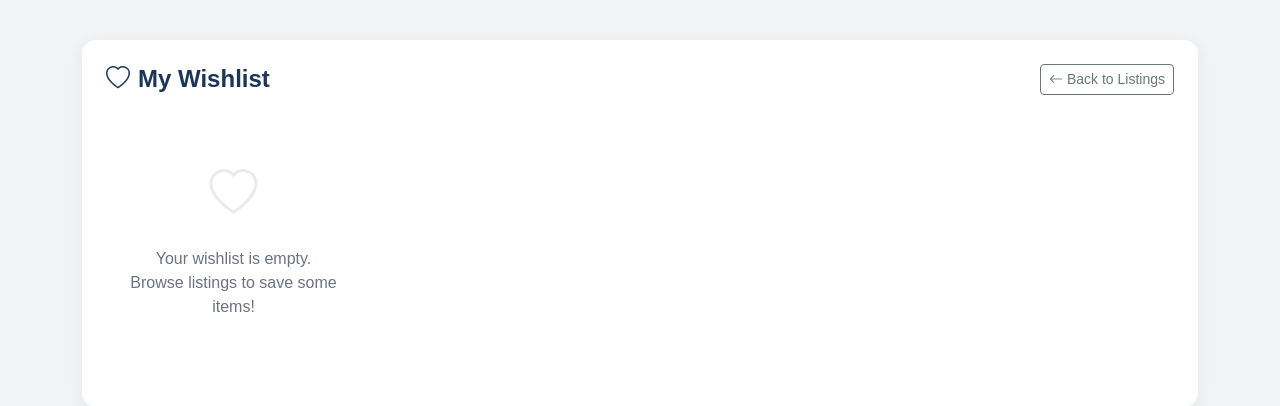
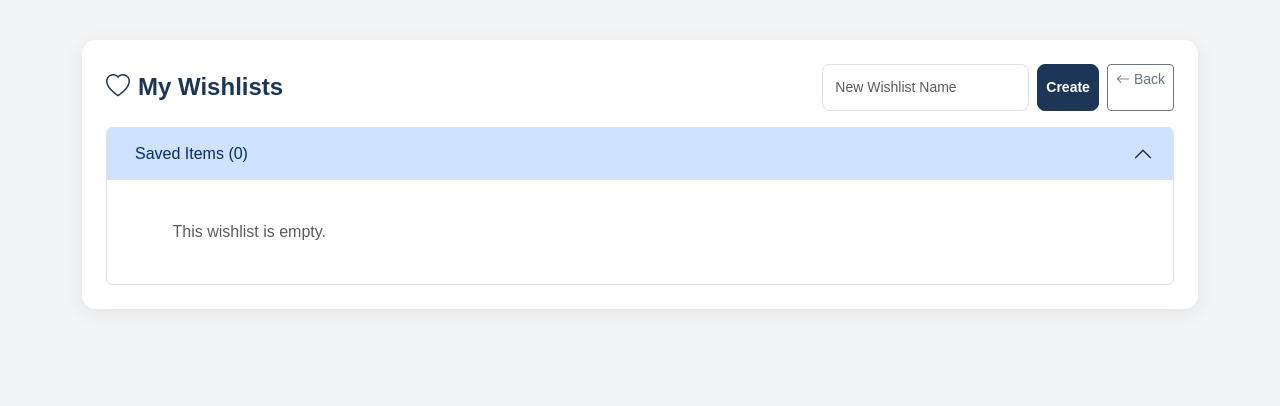
Before and after one commit to joakee/cits3403-project, a Flask app: page /user/wishlist in a window 1280 px wide. Shown: the part 63-469 px from the top of the page. Run offline with Flask 3, Linux system fonts and the light colour scheme; a user stored in the database is signed in; some libraries are stand-ins or nearby versions.

Commit message:
feat: implement multi-wishlist system with asynchronous UI updates and user-defined list management

```diff
--- a/app/routes/listings.py
+++ b/app/routes/listings.py
@@ -5,7 +5,7 @@ from flask import (Blueprint, render_template, redirect, url_for,
 from flask_login import login_required, current_user
 from werkzeug.utils import secure_filename
 from app import db
-from app.models import Listing, ListingEdit, User
+from app.models import Listing, ListingEdit, User, Wishlist
 from app.forms import ListingForm, EditListingForm
 
 bp = Blueprint('listings', __name__, url_prefix='/listings')
@@ -165,22 +165,78 @@ def edit(listing_id):
 @bp.route('/<int:listing_id>/wishlist', methods=['POST'])
 @login_required
 def toggle_wishlist(listing_id):
+    """Legacy toggle - saves to first/default wishlist. Kept for non-JS fallback."""
     listing = Listing.query.get_or_404(listing_id)
     added = False
-    if listing in current_user.wishlist_listings:
-        current_user.wishlist_listings.remove(listing)
+
+    # Get or create default wishlist
+    default_wl = current_user.wishlists.order_by(Wishlist.created_at.asc()).first()
+    if not default_wl:
+        default_wl = Wishlist(name="Saved Items", user_id=current_user.id)
+        db.session.add(default_wl)
+        db.session.commit()
+
+    if listing in default_wl.listings:
+        default_wl.listings.remove(listing)
         flash('Removed from wishlist.', 'info')
     else:
-        current_user.wishlist_listings.append(listing)
+        default_wl.listings.append(listing)
         added = True
         flash('Added to wishlist.', 'success')
     db.session.commit()
 
-    wishlist_count = listing.wishlisted_by.count()
+    wishlist_count = listing.save_count
 
     if request.headers.get('X-Requested-With') == 'XMLHttpRequest' or request.is_json:
         return jsonify({'success': True, 'added': added, 'count': wishlist_count})
 
-    # Redirect back to where the user came from, or fallback to listing detail
     next_page = request.referrer or url_for('listings.detail', listing_id=listing.id)
     return redirect(next_page)
+
+
+@bp.route('/<int:listing_id>/wishlists', methods=['GET'])
+@login_required
+def get_wishlists_for_listing(listing_id):
+    """Return user's wishlists with checked status for this listing."""
+    listing = Listing.query.get_or_404(listing_id)
+    wishlists = current_user.wishlists.order_by(Wishlist.created_at.asc()).all()
+
+    # Auto-create default if none
+    if not wishlists:
+        default_wl = Wishlist(name="Saved Items", user_id=current_user.id)
+        db.session.add(default_wl)
+        db.session.commit()
+        wishlists = [default_wl]
+
+    return jsonify({
+        'wishlists': [{
+            'id': wl.id,
+            'name': wl.name,
+            'checked': listing in wl.listings
+        } for wl in wishlists],
+        'save_count': listing.save_count,
+        'is_saved': current_user.has_saved(listing)
+    })
+
+
+@bp.route('/<int:listing_id>/wishlist/<int:wishlist_id>', methods=['POST'])
+@login_required
+def toggle_wishlist_item(listing_id, wishlist_id):
+    """Toggle a listing in a specific wishlist."""
+    listing = Listing.query.get_or_404(listing_id)
+    wl = Wishlist.query.filter_by(id=wishlist_id, user_id=current_user.id).first_or_404()
+
+    if listing in wl.listings:
+        wl.listings.remove(listing)
+        checked = False
+    else:
+        wl.listings.append(listing)
+        checked = True
+    db.session.commit()
+
+    return jsonify({
+        'success': True,
+        'checked': checked,
+        'save_count': listing.save_count,
+        'is_saved': current_user.has_saved(listing)
+    })
--- a/app/routes/profile.py
+++ b/app/routes/profile.py
@@ -1,7 +1,7 @@
-from flask import Blueprint, render_template, redirect, url_for, flash, request
+from flask import Blueprint, render_template, redirect, url_for, flash, request, jsonify
 from flask_login import login_required, current_user
 from app import db
-from app.models import User, Listing, Review
+from app.models import User, Listing, Review, Wishlist
 from app.forms import EditProfileForm, ReviewForm
 
 bp = Blueprint('profile', __name__, url_prefix='/user')
@@ -89,8 +89,77 @@ def edit():
     return render_template('profile/edit.html', form=form)
 
 
-@bp.route('/wishlist')
+@bp.route('/wishlist', methods=['GET', 'POST'])
 @login_required
 def wishlist():
-    wishlist_items = current_user.wishlist_listings.filter(Listing.is_active == True).order_by(Listing.created_at.desc()).all()
-    return render_template('profile/wishlist.html', listings=wishlist_items)
+    if request.method == 'POST':
+        name = request.form.get('name')
+        if name and name.strip():
+            new_wl = Wishlist(name=name.strip(), user_id=current_user.id)
+            db.session.add(new_wl)
+            db.session.commit()
+            flash(f'Wishlist "{name}" created.', 'success')
+        return redirect(url_for('profile.wishlist'))
+
+    wishlists = current_user.wishlists.order_by(Wishlist.created_at.asc()).all()
+    if not wishlists:
+        default_wl = Wishlist(name="Saved Items", user_id=current_user.id)
+        db.session.add(default_wl)
+        db.session.commit()
+        wishlists = [default_wl]
+
+    return render_template('profile/wishlist.html', wishlists=wishlists)
+
+
+@bp.route('/wishlist/create', methods=['POST'])
+@login_required
+def wishlist_create():
+    """AJAX: create a new wishlist, return {id, name}."""
+    name = request.json.get('name', '').strip() if request.is_json else request.form.get('name', '').strip()
+    if not name:
+        return jsonify({'error': 'Name required'}), 400
+    wl = Wishlist(name=name, user_id=current_user.id)
+    db.session.add(wl)
+    db.session.commit()
+    return jsonify({'id': wl.id, 'name': wl.name})
+
+
+@bp.route('/wishlist/<int:wl_id>/rename', methods=['POST'])
+@login_required
+def wishlist_rename(wl_id):
+    """AJAX: rename a wishlist."""
+    wl = Wishlist.query.filter_by(id=wl_id, user_id=current_user.id).first_or_404()
+    name = request.json.get('name', '').strip() if request.is_json else request.form.get('name', '').strip()
+    if not name:
+        return jsonify({'error': 'Name required'}), 400
+    wl.name = name
+    db.session.commit()
+    return jsonify({'id': wl.id, 'name': wl.name})
+
+
+@bp.route('/wishlist/<int:wl_id>/delete', methods=['POST'])
+@login_required
+def wishlist_delete(wl_id):
+    """AJAX: delete a wishlist."""
+    wl = Wishlist.query.filter_by(id=wl_id, user_id=current_user.id).first_or_404()
+    db.session.delete(wl)
+    db.session.commit()
+    return jsonify({'success': True})
+
+
+@bp.route('/wishlist/<int:wl_id>/move/<int:listing_id>', methods=['POST'])
+@login_required
+def wishlist_move(wl_id, listing_id):
+    """AJAX: move a listing from wl_id into target_id (remove from source, add to target)."""
+    target_id = request.json.get('target_id') if request.is_json else request.form.get('target_id')
+    if not target_id:
+        return jsonify({'error': 'target_id required'}), 400
+    source_wl = Wishlist.query.filter_by(id=wl_id, user_id=current_user.id).first_or_404()
+    target_wl = Wishlist.query.filter_by(id=int(target_id), user_id=current_user.id).first_or_404()
+    listing = Listing.query.get_or_404(listing_id)
+    if listing in source_wl.listings:
+        source_wl.listings.remove(listing)
+    if listing not in target_wl.listings:
+        target_wl.listings.append(listing)
+    db.session.commit()
+    return jsonify({'success': True})
--- a/app/static/css/style.css
+++ b/app/static/css/style.css
@@ -289,12 +289,37 @@ body {
     margin-bottom: 12px;
     opacity: 0.4;
 }
+
+/* ─── Wishlist popup ───────────────────────────────────────────── */
+.wishlist-popup {
+    position: fixed;
+    z-index: 99999;
+    min-width: 210px;
+    font-size: 0.9rem;
+    animation: fadeInDown 0.15s ease;
+}
+
+@keyframes fadeInDown {
+    from { opacity: 0; transform: translateY(-6px); }
+    to   { opacity: 1; transform: translateY(0); }
+}
+
+.wishlist-popup .form-check-label {
+    cursor: pointer;
+}
+
+.wishlist-popup .form-check-input:checked {
+    background-color: #dc3545;
+    border-color: #dc3545;
+}
+
 * {
     box-sizing: border-box;
     margin: 0;
     padding: 0;
     font-family: Arial, sans-serif;
 }
+
 
 body {
     background-color: #f3f4f6;
--- a/app/static/js/main.js
+++ b/app/static/js/main.js
@@ -23,24 +23,26 @@ $(document).ready(function () {
                         ? '<img src="' + item.image_url + '" class="listing-img">'
                         : '<div class="listing-img-placeholder"><i class="bi bi-box-seam"></i></div>';
 
-                    var currentUserId = window.CURRENT_USER_ID; // Need to set this in base.html if we want to conditionally render the heart
+                    var currentUserId = window.CURRENT_USER_ID;
 
                     var heartHtml = '';
                     if (currentUserId && currentUserId != item.seller_id) {
                         var iconClass = item.is_wishlisted ? 'bi-heart-fill' : 'bi-heart';
-                        var csrfToken = $('meta[name="csrf-token"]').attr('content');
                         var countText = 'Saved by ' + item.wishlist_count + (item.wishlist_count === 1 ? ' person' : ' people');
-                        heartHtml = '<form action="/listings/' + item.id + '/wishlist" method="POST" class="m-0 wishlist-form">' +
-                                    '<input type="hidden" name="csrf_token" value="' + csrfToken + '">' +
-                                    '<button type="submit" class="btn btn-sm btn-link text-danger p-0 text-decoration-none" title="Toggle Wishlist" style="line-height: 1;">' +
-                                    '<i class="' + iconClass + '"></i>' +
+                        heartHtml = '<button type="button"' +
+                                    ' class="btn btn-sm btn-link text-danger p-0 text-decoration-none wishlist-btn"' +
+                                    ' data-listing-id="' + item.id + '"' +
+                                    ' data-is-saved="' + (item.is_wishlisted ? 'true' : 'false') + '"' +
+                                    ' title="Save to Wishlist" style="line-height: 1;">' +
+                                    '<i class="bi ' + iconClass + '"></i>' +
                                     '<span class="wishlist-count ms-1 text-dark" style="font-size: 0.85em;">' + countText + '</span>' +
-                                    '</button></form>';
-                    } else {
+                                    '</button>';
+                    } else if (currentUserId) {
+                        // seller view - just show count
                         var countText = 'Saved by ' + item.wishlist_count + (item.wishlist_count === 1 ? ' person' : ' people');
                         heartHtml = '<div class="text-danger" style="line-height: 1;">' +
-                                    '<i class="bi-heart-fill"></i>' +
-                                    '<span class="wishlist-count ms-1 text-dark" style="font-size: 0.85em;">' + countText + '</span>' +
+                                    '<i class="bi bi-heart-fill"></i>' +
+                                    '<span class="ms-1 text-dark" style="font-size: 0.85em;">' + countText + '</span>' +
                                     '</div>';
                     }
 
@@ -72,60 +74,143 @@ $(document).ready(function () {
         }, 300);
     });
 
-    // ── AJAX Wishlist Toggle ──────────────────────
-    $(document).on('submit', '.wishlist-form', function(e) {
-        e.preventDefault();
-        var $form = $(this);
-        var url = $form.attr('action');
+
+    // ── Wishlist Popover (Save to list) ──────────────────────────
+    var $wishlistPopover = null;
+    var activeBtn = null;
+
+    function buildPopoverContent(listingId, wishlists) {
+        var html = '<div class="wishlist-popover-inner" style="min-width: 180px;">';
+        html += '<p class="fw-semibold mb-2" style="font-size: 0.9em; color: #1d3557;">Save to wishlist</p>';
+        wishlists.forEach(function(wl) {
+            var checked = wl.checked ? 'checked' : '';
+            html += '<div class="form-check mb-1">' +
+                    '<input class="form-check-input wl-checkbox" type="checkbox" ' + checked +
+                    ' id="wl-' + wl.id + '" data-wishlist-id="' + wl.id + '" data-listing-id="' + listingId + '">' +
+                    '<label class="form-check-label" for="wl-' + wl.id + '" style="font-size: 0.9em;">' +
+                    $('<span>').text(wl.name).html() + '</label></div>';
+        });
+        html += '<hr class="my-2">';
+        html += '<a href="/wishlist" class="btn btn-sm btn-outline-secondary w-100" style="font-size: 0.8em;"><i class="bi bi-folder-plus me-1"></i>Manage Lists</a>';
+        html += '</div>';
+        return html;
+    }
+
+    function showWishlistPopover($btn, listingId) {
+        // Close any open popover first
+        if ($wishlistPopover) {
+            $wishlistPopover.remove();
+            if (activeBtn === $btn[0]) {
+                $wishlistPopover = null;
+                activeBtn = null;
+                return;
+            }
+        }
+        activeBtn = $btn[0];
+
+        // Fetch wishlists for this listing
+        $.getJSON('/listings/' + listingId + '/wishlists', function(data) {
+            var content = buildPopoverContent(listingId, data.wishlists);
+
+            // Append to body so overflow:hidden on cards doesn't clip it
+            $wishlistPopover = $('<div class="wishlist-popup shadow rounded border bg-white p-3" style="position: fixed; z-index: 99999;"></div>').html(content);
+            $('body').append($wishlistPopover);
+
+            // Position below the button using its viewport coordinates
+            var rect = $btn[0].getBoundingClientRect();
+            var popW = $wishlistPopover.outerWidth();
+            var left = rect.right - popW;
+            var top  = rect.bottom + 6;
+
+            // Keep inside viewport horizontally
+            if (left < 8) left = 8;
+
+            $wishlistPopover.css({ top: top + 'px', left: left + 'px' });
+
+            // Update parent button state from data
+            updateHeartBtn($btn, data.is_saved, data.save_count);
+        });
+    }
+
+    function updateHeartBtn($btn, isSaved, saveCount) {
+        var $icon = $btn.find('i');
+        var $count = $btn.find('.wishlist-count');
+        $btn.attr('data-is-saved', isSaved ? 'true' : 'false');
+
+        if ($btn.hasClass('btn-outline-danger') || $btn.hasClass('btn-outline-secondary')) {
+            // detail page button
+            var $text = $btn.find('.wishlist-text');
+            if (isSaved) {
+                $btn.removeClass('btn-outline-secondary').addClass('btn-outline-danger');
+                $icon.attr('class', 'bi bi-heart-fill me-1');
+                if ($text.length) $text.text('Saved');
+            } else {
+                $btn.removeClass('btn-outline-danger').addClass('btn-outline-secondary');
+                $icon.attr('class', 'bi bi-heart me-1');
+                if ($text.length) $text.text('Save');
+            }
+            if ($count.length) $count.text(saveCount);
+        } else {
+            // grid card button
+            if (isSaved) {
+                $icon.attr('class', 'bi bi-heart-fill');
+            } else {
+                $icon.attr('class', 'bi bi-heart');
+            }
+            if ($count.length) {
+                var countText = 'Saved by ' + saveCount + (saveCount === 1 ? ' person' : ' people');
+                $count.text(countText);
+            }
+        }
+    }
+
+    // Click on a wishlist heart button
+    $(document).on('click', '.wishlist-btn', function(e) {
+        e.stopPropagation();
+        var $btn = $(this);
+        var listingId = $btn.data('listing-id');
+        showWishlistPopover($btn, listingId);
+    });
+
+    // Click on a wishlist checkbox
+    $(document).on('change', '.wl-checkbox', function() {
+        var $cb = $(this);
+        var wishlistId = $cb.data('wishlist-id');
+        var listingId = $cb.data('listing-id');
         var csrfToken = $('meta[name="csrf-token"]').attr('content');
 
         $.ajax({
             type: 'POST',
-            url: url,
+            url: '/listings/' + listingId + '/wishlist/' + wishlistId,
             headers: {
                 'X-Requested-With': 'XMLHttpRequest',
                 'X-CSRFToken': csrfToken
             },
             success: function(response) {
                 if (response.success) {
-                    var $icon = $form.find('i');
-                    var $btn = $form.find('button');
-                    var $count = $form.find('.wishlist-count');
-
-                    if (response.count !== undefined) {
-                        // In detail page buttons, we only show the number in parentheses "(3)"
-                        // But if it contains "Saved by", we update the whole text.
-                        var currentText = $count.text();
-                        if (currentText.indexOf('Saved by') !== -1 || currentText.indexOf('person') !== -1 || currentText.indexOf('people') !== -1) {
-                            $count.text('Saved by ' + response.count + (response.count === 1 ? ' person' : ' people'));
-                        } else {
-                            $count.text(response.count);
+                    $cb.prop('checked', response.checked);
+                    // Update the trigger button
+                    if (activeBtn) {
+                        updateHeartBtn($(activeBtn), response.is_saved, response.save_count);
+                    }
+                    // Also update any other heart buttons for the same listing on page
+                    $('.wishlist-btn[data-listing-id="' + listingId + '"]').each(function() {
+                        if (this !== activeBtn) {
+                            updateHeartBtn($(this), response.is_saved, response.save_count);
                         }
-                    }
-
-                    // If it's a detail page button (has text)
-                    if ($btn.hasClass('btn-outline-danger') || $btn.hasClass('btn-outline-secondary')) {
-                        var $text = $form.find('.wishlist-text');
-                        if (response.added) {
-                            $btn.removeClass('btn-outline-secondary').addClass('btn-outline-danger');
-                            $icon.removeClass('bi-heart').addClass('bi-heart-fill');
-                            $text.text('Saved');
-                        } else {
-                            $btn.removeClass('btn-outline-danger').addClass('btn-outline-secondary');
-                            $icon.removeClass('bi-heart-fill').addClass('bi-heart');
-                            $text.text('Save');
-                        }
-                    } else {
-                        // Grid card icon
-                        if (response.added) {
-                            $icon.removeClass('bi-heart').addClass('bi-heart-fill');
-                        } else {
-                            $icon.removeClass('bi-heart-fill').addClass('bi-heart');
-                        }
-                    }
+                    });
                 }
             }
         });
     });
 
+    // Close popover when clicking outside
+    $(document).on('click', function(e) {
+        if ($wishlistPopover && !$(e.target).closest('.wishlist-popup, .wishlist-btn').length) {
+            $wishlistPopover.remove();
+            $wishlistPopover = null;
+            activeBtn = null;
+        }
+    });
+
 });
--- a/app/templates/base.html
+++ b/app/templates/base.html
@@ -44,8 +44,11 @@
                             <i class="bi bi-person-circle me-1"></i>{{ current_user.username.split()[0] }}
                         </a>
 
-                        <a href="{{ url_for('profile.wishlist') }}" class="btn btn-sm btn-outline-light" title="My Wishlist">
+                        <a href="{{ url_for('profile.wishlist') }}" class="btn btn-sm btn-outline-light position-relative" title="My Wishlists">
                             <i class="bi bi-heart-fill"></i>
+                            {% if wishlist_total_count > 0 %}
+                            <span class="position-absolute top-0 start-100 translate-middle badge rounded-pill bg-danger" style="font-size: 0.6rem;">{{ wishlist_total_count }}</span>
+                            {% endif %}
                         </a>
 
                         <a href="{{ url_for('auth.logout') }}" class="btn btn-sm btn-outline-light">
--- a/app/templates/profile/wishlist.html
+++ b/app/templates/profile/wishlist.html
@@ -1,22 +1,39 @@
 {% extends "base.html" %}
-{% block title %}My Wishlist | UWA Marketplace{% endblock %}
+{% block title %}My Wishlists | UWA Marketplace{% endblock %}
 
 {% block content %}
 <div class="card p-4">
 
     <div class="d-flex align-items-center justify-content-between mb-3 flex-wrap gap-2">
         <h4 class="mb-0 fw-bold" style="color:#1d3557;">
-            <i class="bi bi-heart me-2"></i>My Wishlist
+            <i class="bi bi-heart me-2"></i>My Wishlists
         </h4>
+        <div class="d-flex gap-2">
+            <form action="{{ url_for('profile.wishlist') }}" method="POST" class="d-flex">
+                <input type="hidden" name="csrf_token" value="{{ csrf_token() }}">
+                <input type="text" name="name" class="form-control form-control-sm me-2" placeholder="New Wishlist Name" required>
+                <button type="submit" class="btn btn-sm btn-primary">Create</button>
+            </form>
             <a href="{{ url_for('listings.index') }}" class="btn btn-outline-secondary btn-sm">
-            <i class="bi bi-arrow-left me-1"></i>Back to Listings
+                <i class="bi bi-arrow-left me-1"></i>Back
             </a>
         </div>
+    </div>
 
-    <div id="listings-grid" class="row row-cols-1 row-cols-sm-2 row-cols-md-3 row-cols-lg-4 g-3">
-        {% for listing in listings %}
+    <div class="accordion" id="wishlistAccordion">
+        {% for wl in wishlists %}
+        <div class="accordion-item">
+            <h2 class="accordion-header" id="heading-{{ wl.id }}">
+                <button class="accordion-button {{ 'collapsed' if loop.index > 1 else '' }}" type="button" data-bs-toggle="collapse" data-bs-target="#collapse-{{ wl.id }}" aria-expanded="{{ 'true' if loop.index == 1 else 'false' }}" aria-controls="collapse-{{ wl.id }}">
+                    <i class="bi bi-folder-heart text-danger me-2"></i> {{ wl.name }} ({{ wl.listings.count() }})
+                </button>
+            </h2>
+            <div id="collapse-{{ wl.id }}" class="accordion-collapse collapse {{ 'show' if loop.index == 1 else '' }}" aria-labelledby="heading-{{ wl.id }}" data-bs-parent="#wishlistAccordion">
+                <div class="accordion-body">
+                    <div class="row row-cols-1 row-cols-sm-2 row-cols-md-3 row-cols-lg-4 g-3">
+                        {% for listing in wl.listings %}
                         <div class="col">
-            <div class="listing-card card">
+                            <div class="listing-card card h-100">
                                 {% if listing.image_url %}
                                     <img src="{{ listing.image_url }}" class="listing-img" alt="{{ listing.title }}">
                                 {% else %}
@@ -35,7 +52,7 @@
                                                 <input type="hidden" name="csrf_token" value="{{ csrf_token() }}">
                                                 <button type="submit" class="btn btn-sm btn-link text-danger p-0 text-decoration-none" title="Remove from Wishlist" style="line-height: 1;">
                                                     <i class="bi bi-heart-fill"></i>
-                                    <span class="wishlist-count ms-1 text-dark" style="font-size: 0.85em;">Saved by {{ listing.wishlisted_by.count() }} {{ 'person' if listing.wishlisted_by.count() == 1 else 'people' }}</span>
+                                                    <span class="wishlist-count ms-1 text-dark" style="font-size: 0.85em;">Saved by {{ listing.save_count }} {{ 'person' if listing.save_count == 1 else 'people' }}</span>
                                                 </button>
                                             </form>
                                         </div>
@@ -54,10 +71,12 @@
                             </div>
                         </div>
                         {% else %}
-        <div class="col-12">
-            <div class="empty-state">
-                <i class="bi bi-heart" style="font-size: 3rem; color: #ccc; margin-bottom: 1rem;"></i>
-                <p>Your wishlist is empty. Browse listings to save some items!</p>
+                        <div class="col-12 text-center py-4">
+                            <p class="text-muted mb-0">This wishlist is empty.</p>
+                        </div>
+                        {% endfor %}
+                    </div>
+                </div>
             </div>
         </div>
         {% endfor %}
```
Also changed, not shown: app/__init__.py (+11 -0 lines), app/models.py (+24 -2 lines), app/templates/listings/detail.html (+10 -13 lines), app/templates/listings/index.html (+10 -12 lines), marketplace.db. Lines whose indentation alone changed are shown as unchanged.
